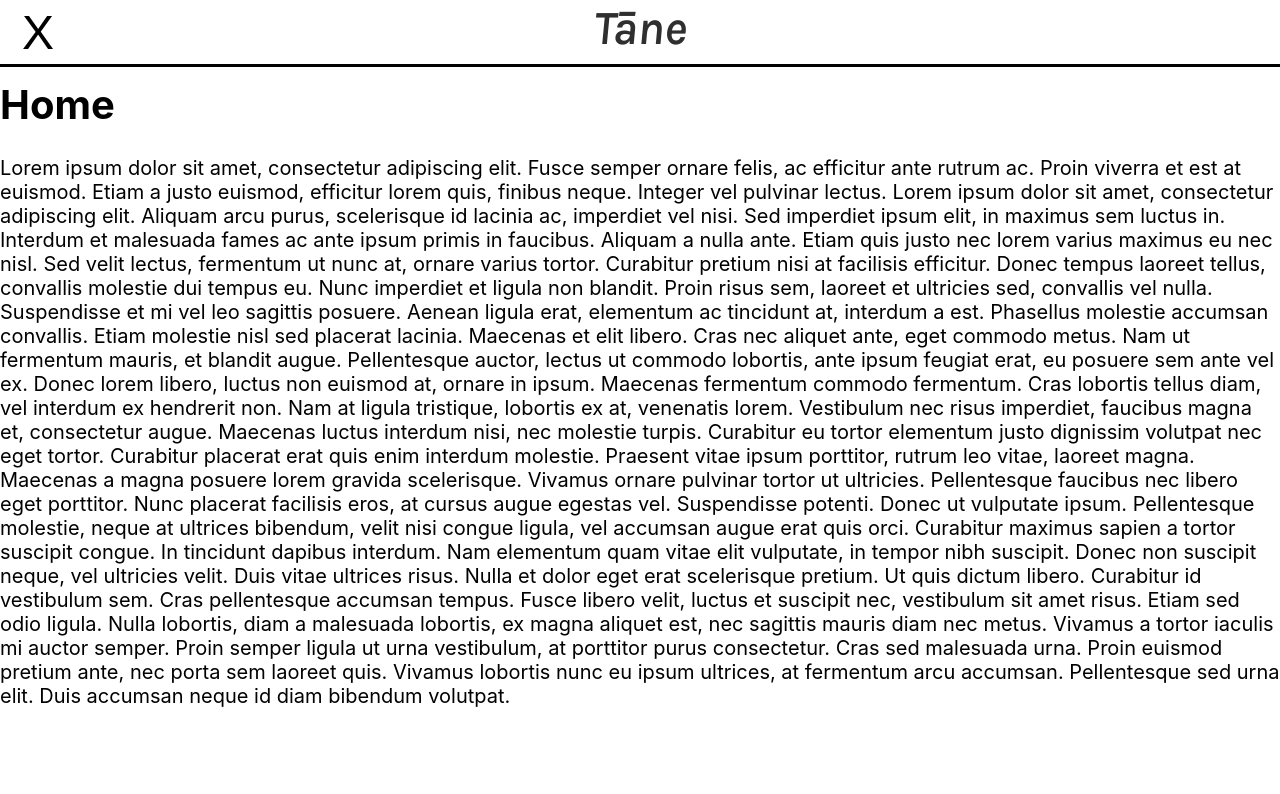
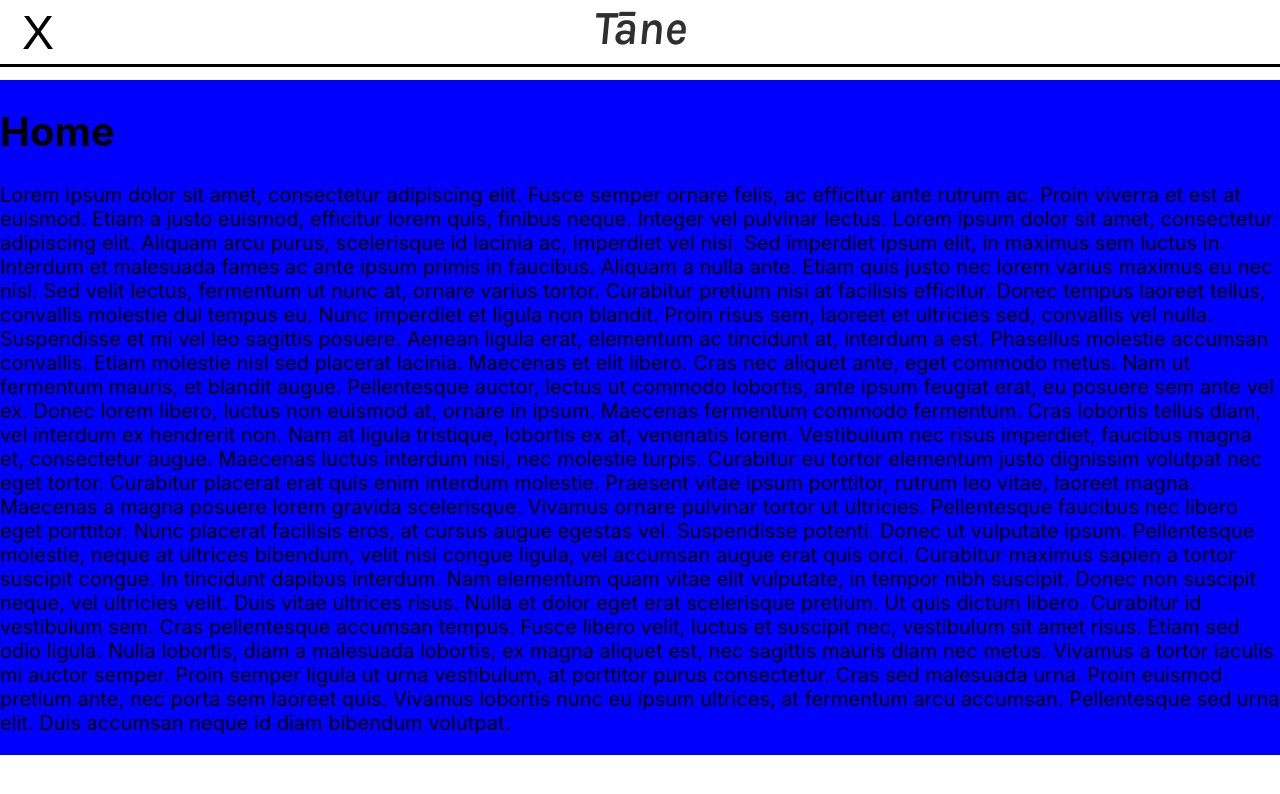
Before and after one commit to Lanruoj/Portfolio, a React (Create React App) app: page / in a window 1280 px wide. Shown: the top 794 px of the page. Built offline with nearby package versions, Linux system fonts and the light colour scheme.

Commit message:
Add <Main> that shifts over when menuVisible

```diff
--- a/src/App.js
+++ b/src/App.js
@@ -4,6 +4,7 @@ import { MenuContext } from "./utils/MenuContext";
 import { useState } from "react";
 import { Home } from "./pages/Home";
 import { About } from "./pages/About";
+import { Main } from "./components/Main";
 
 function App() {
   const [menuVisible, setMenuVisible] = useState(false);
@@ -11,12 +12,14 @@ function App() {
     <>
       <MenuContext.Provider value={{ menuVisible, setMenuVisible }}>
         <NavBar />
-        <Routes>
-          <Route path="/" element={<Home />} />
-          <Route path="/about" element={<About />} />
-          {/* <Route path="/projects" element={<Projects />} />
+        <Main menuVisible={menuVisible ? true : false}>
+          <Routes>
+            <Route path="/" element={<Home />} />
+            <Route path="/about" element={<About />} />
+            {/* <Route path="/projects" element={<Projects />} />
         <Route path="/contact" element={<Contact />} /> */}
-        </Routes>
+          </Routes>
+        </Main>
       </MenuContext.Provider>
     </>
   );
--- a/src/components/Main.jsx
+++ b/src/components/Main.jsx
@@ -0,0 +1,8 @@
+import styled from "styled-components";
+import { useMenuContext } from "../utils/MenuContext";
+
+export const Main = styled.main`
+  position: absolute;
+  background-color: ${(props) => (props.menuVisible ? "red" : "blue")};
+  left: ${(props) => (props.menuVisible ? "50%" : "0px")};
+`;
```
